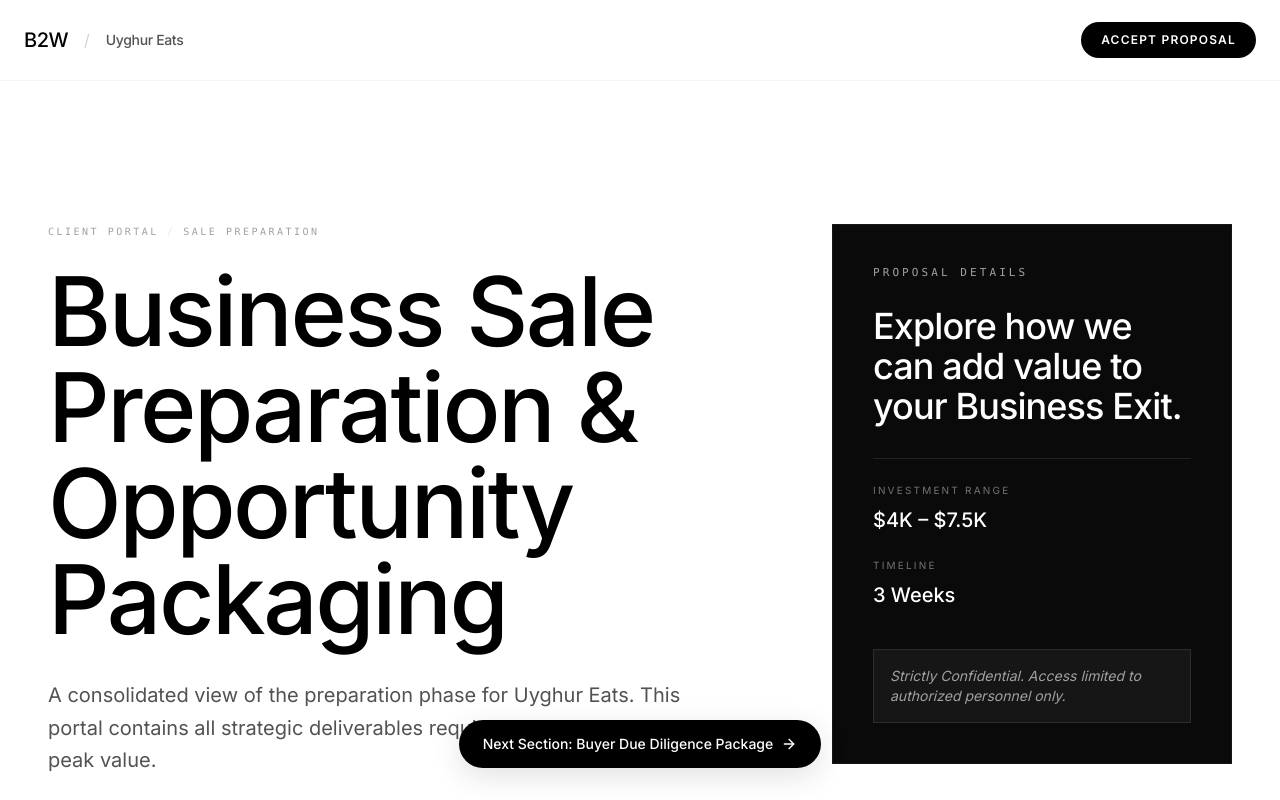
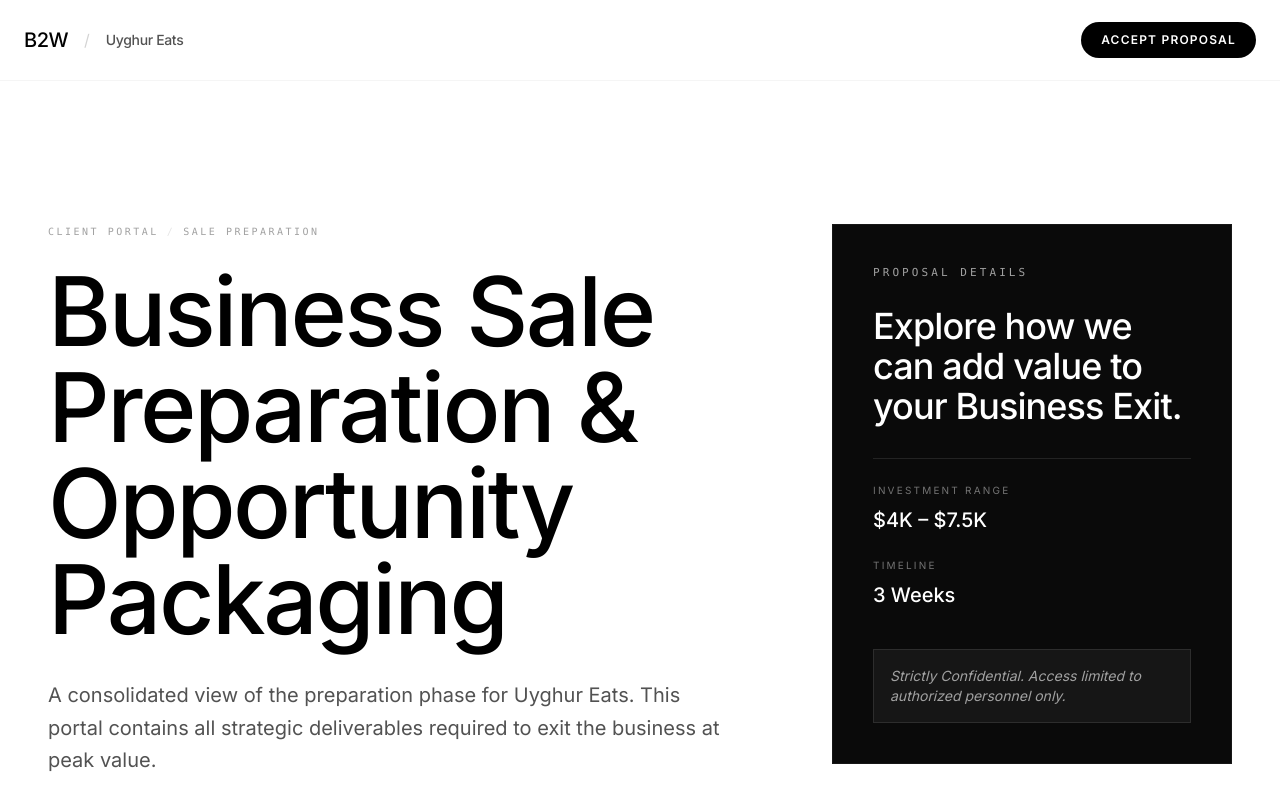
Before and after one commit to aliahm08/B2W, a React (Vite) app: page /client/uyghur-eats-v2 in a window 1280 px wide. Shown: the top 800 px of the page. Built offline with nearby package versions, Linux system fonts and the light colour scheme.

Commit message:
fix: restrict floating button to opportunity section only

```diff
--- a/src/pages/client/UyghurEatsClientPortalV2.tsx
+++ b/src/pages/client/UyghurEatsClientPortalV2.tsx
@@ -695,7 +695,7 @@ export default function UyghurEatsClientPortalV2() {
             </footer>
 
             <AnimatePresence>
-                {nextPkg && (
+                {activePackage === 'opportunity' && nextPkg && (
                     <motion.div
                         key={nextPkg.id}
                         initial={{ opacity: 0, y: 50 }}
```
